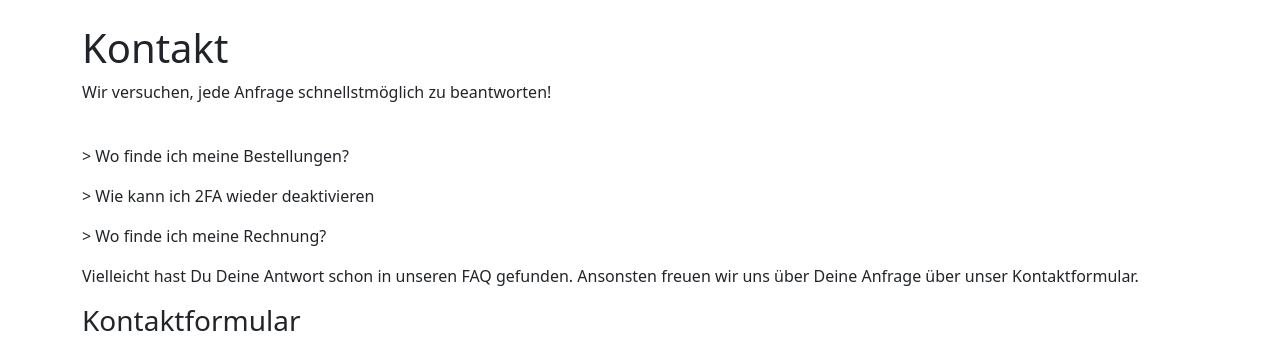
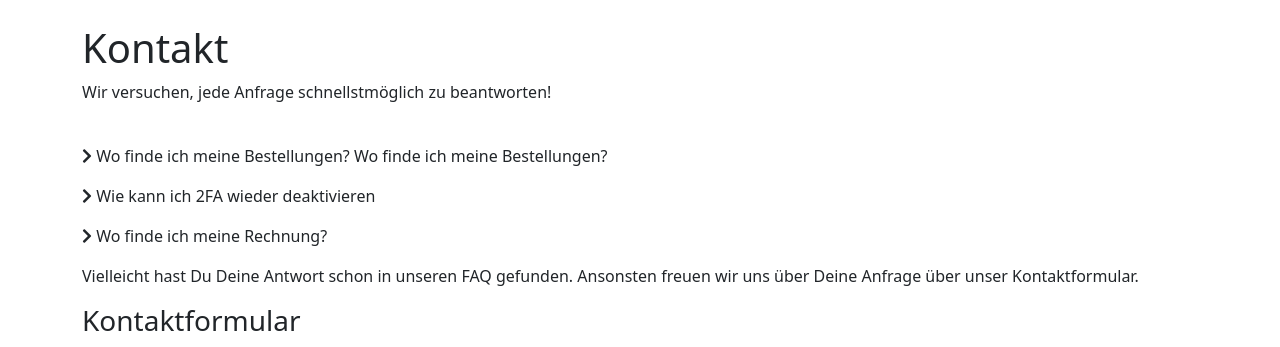
Before and after one commit to L4XB/Web-Shop, a PHP site: page /kontakt in a window 1280 px wide; the page is wider, and only the part inside the window is pictured. Shown: the part 148-495 px from the top of that part. Run offline with PHP 8.4, Linux system fonts and the light colour scheme; data that the repository does not hold is empty; some libraries are stand-ins or nearby versions.

Commit message:
Pfeile auf Kontakt formular + sweetalert on submit

```diff
--- a/views/kontakt.php
+++ b/views/kontakt.php
@@ -39,6 +39,20 @@
             }
         });
     </script>
+    <script>
+        $(document).ready(function () {
+            $('[data-toggle="collapse"]').click(function () {
+                var arrow = $(this).find('.fas');
+                if ($(this).attr('aria-expanded') == 'false') {
+                    arrow.removeClass('fa-chevron-right');
+                    arrow.addClass('fa-chevron-down');
+                } else {
+                    arrow.removeClass('fa-chevron-down');
+                    arrow.addClass('fa-chevron-right');
+                }
+            });
+        });
+    </script>
 </head>
 
 <body>
@@ -50,10 +64,11 @@
                 <h1>Kontakt</h1>
                 <p>Wir versuchen, jede Anfrage schnellstmöglich zu beantworten!</p>
                 <br>
-                <!--die Krokodilmäuler verändern sich beim öffnen noch nicht falls uns langweilig ist haha-->
+
                 <p data-toggle="collapse" href="#collapse1" role="button" aria-expanded="false"
                     aria-controls="collapse1">
-                    > Wo finde ich meine Bestellungen?
+                    <i class="fas fa-chevron-right"></i> Wo finde ich meine Bestellungen? Wo finde ich meine
+                    Bestellungen?
                 </p>
                 <div class="collapse" id="collapse1">
                     <div class="card card-body">
@@ -65,7 +80,7 @@
 
                 <p data-toggle="collapse" href="#collapse2" role="button" aria-expanded="false"
                     aria-controls="collapse2">
-                    > Wie kann ich 2FA wieder deaktivieren
+                    <i class="fas fa-chevron-right"></i> Wie kann ich 2FA wieder deaktivieren
                 </p>
                 <div class="collapse" id="collapse2">
                     <div class="card card-body">
@@ -76,7 +91,7 @@
 
                 <p data-toggle="collapse" href="#collapse3" role="button" aria-expanded="false"
                     aria-controls="collapse3">
-                    > Wo finde ich meine Rechnung?
+                    <i class="fas fa-chevron-right"></i> Wo finde ich meine Rechnung?
                 </p>
                 <div class="collapse" id="collapse3">
                     <div class="card card-body">
```
